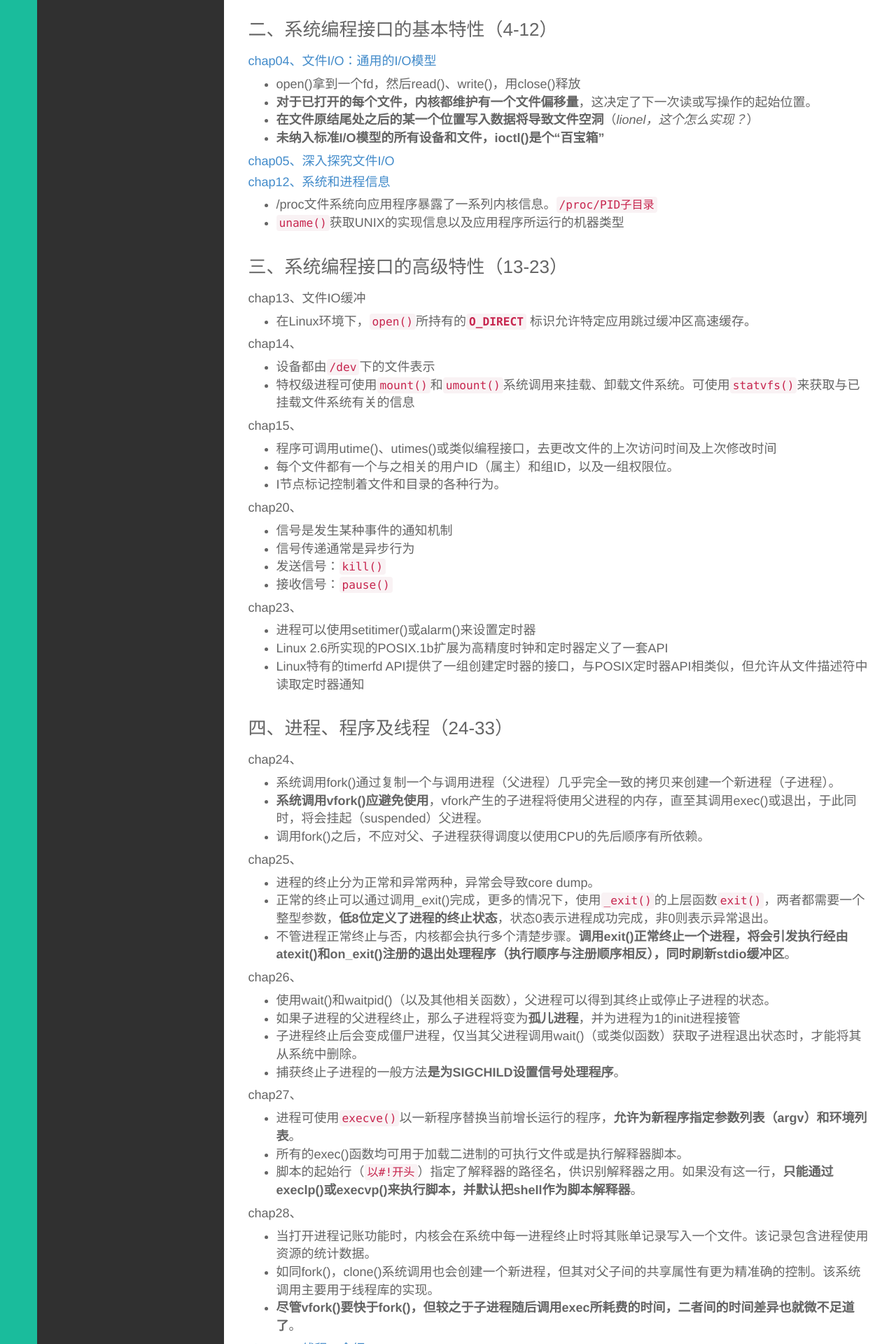
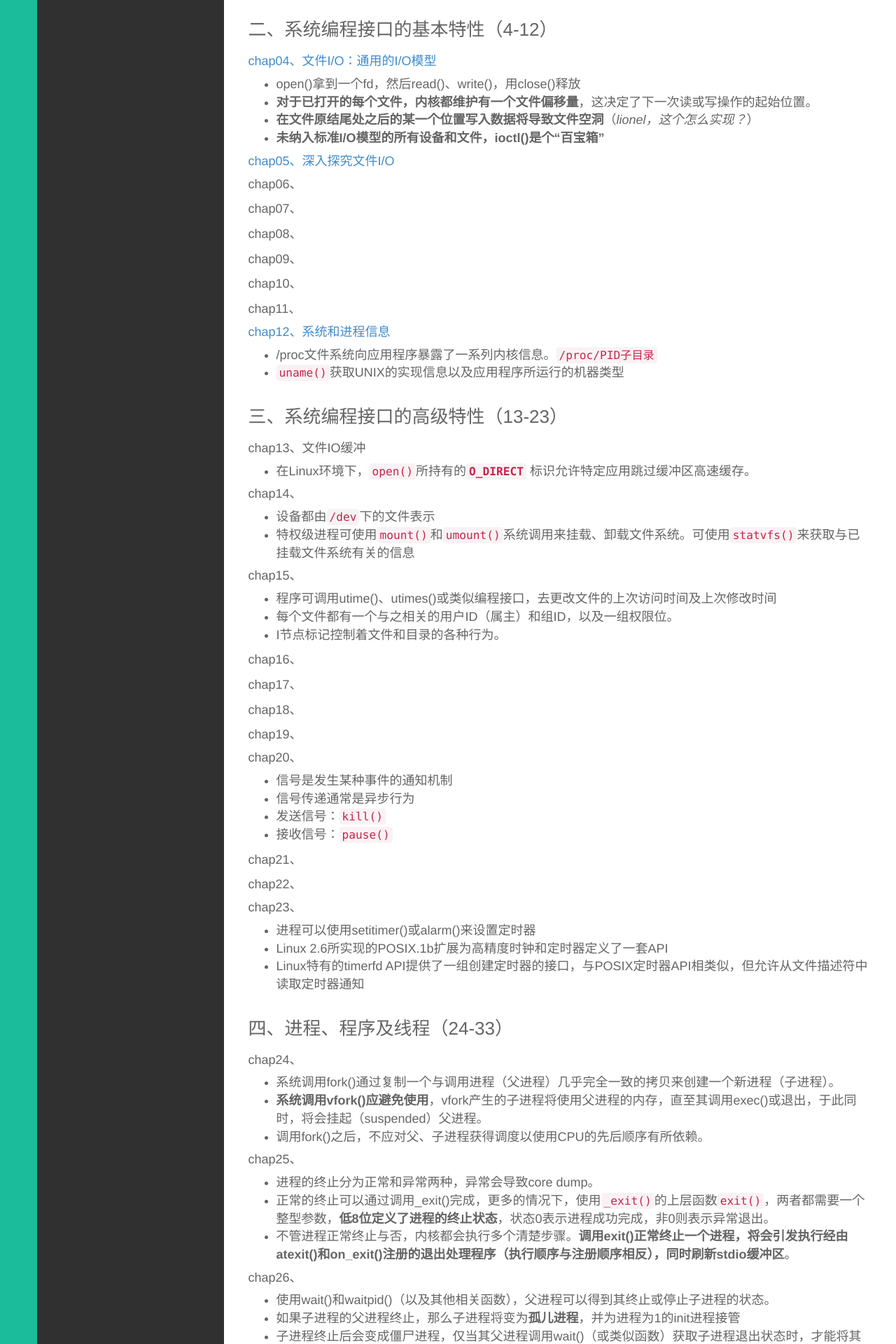
Before and after one commit to wolflion/blog, a Jekyll site: the page built from _posts/技术/2020-12-28-Unix-Programming-Manual.md, in a window 1280 px wide. Shown: the part 595-2515 px from the top of the page at 70% size. Built offline with Jekyll 4.4.1, drawn with Linux system fonts in a browser that asks for light colours; some of the changed text lies outside the part shown.

Commit message:
Update 2020-12-28-Unix-Programming-Manual.md

```diff
--- a/_posts/技术/2020-12-28-Unix-Programming-Manual.md
+++ b/_posts/技术/2020-12-28-Unix-Programming-Manual.md
@@ -36,6 +36,18 @@
 
 #### [chap05、深入探究文件I/O](https://gitee.com/fewolflion/BookNote/blob/master/01lioneloutput/21UnixPrograming/02Part2IO/chap05%E6%B7%B1%E5%85%A5%E6%8E%A2%E7%A9%B6%E6%96%87%E4%BB%B6IO.md)
 
+chap06、
+
+chap07、
+
+chap08、
+
+chap09、
+
+chap10、
+
+chap11、
+
 #### [chap12、系统和进程信息](https://gitee.com/fewolflion/BookNote/blob/master/01lioneloutput/21UnixPrograming/02Part2IO/chap12%E7%B3%BB%E7%BB%9F%E5%92%8C%E8%BF%9B%E7%A8%8B%E4%BF%A1%E6%81%AF.md)
 
 + /proc文件系统向应用程序暴露了一系列内核信息。`/proc/PID子目录`
@@ -58,12 +70,24 @@
 + 每个文件都有一个与之相关的用户ID（属主）和组ID，以及一组权限位。
 + I节点标记控制着文件和目录的各种行为。
 
+chap16、
+
+chap17、
+
+chap18、
+
+chap19、
+
 #### chap20、
 
 + 信号是发生某种事件的通知机制
 + 信号传递通常是异步行为
 + 发送信号：`kill()`
 + 接收信号：`pause()`
+
+chap21、
+
+chap22、
 
 #### chap23、
 
@@ -164,28 +232,24 @@
 
 #### chap64、
 
-
-
-### chap30、[线程：线程同步](https://www.cnblogs.com/fewolflion/p/14209297.html)
-
-+ 1、互斥量和条件变量`pthread_cond_t`
-
-### chap31、[线程：线程安全和每线程存储](https://www.cnblogs.com/fewolflion/p/14204253.html)
-
-+ 1、什么是**线程安全**【多个线程同时调用】，什么是**可重入函数**【无需使用互斥量即可实现线程安全】。
-+ 2、导致函数非线程安全的原因：**使用全局或静态变量**。
-+ 3、保障非线程安全函数的方式：（1）用互斥锁对函数的调用；（2）仅在函数中操作共享变量的代码前后加入互斥锁。
-+ 4、**线程特有数据**：使用相关API
-  + `int pthread_key_create(pthread_key_t *key, void(*destructor)(void*))`
-  + `int pthread_setspecific(pthread_key_t key, const void* value)`
-  + `int *pthread_getspecific(pthread_key_t key)`
-+ 5、**线程局部存储**：在全局变量声明时加入`__thread`关键字。
-
-### chap32、[线程：线程取消](https://www.cnblogs.com/fewolflion/p/14209205.html)
-
 ## 履历
 + 20201228-chap31第一遍阅读和整理。
 
 ## 参考
 
-+
++ ### chap30、[线程：线程同步](https://www.cnblogs.com/fewolflion/p/14209297.html)
+
+  + 1、互斥量和条件变量`pthread_cond_t`
+
+  ### chap31、[线程：线程安全和每线程存储](https://www.cnblogs.com/fewolflion/p/14204253.html)
+
+  + 1、什么是**线程安全**【多个线程同时调用】，什么是**可重入函数**【无需使用互斥量即可实现线程安全】。
+  + 2、导致函数非线程安全的原因：**使用全局或静态变量**。
+  + 3、保障非线程安全函数的方式：（1）用互斥锁对函数的调用；（2）仅在函数中操作共享变量的代码前后加入互斥锁。
+  + 4、**线程特有数据**：使用相关API
+    + `int pthread_key_create(pthread_key_t *key, void(*destructor)(void*))`
+    + `int pthread_setspecific(pthread_key_t key, const void* value)`
+    + `int *pthread_getspecific(pthread_key_t key)`
+  + 5、**线程局部存储**：在全局变量声明时加入`__thread`关键字。
+
+  ### chap32、[线程：线程取消](https://www.cnblogs.com/fewolflion/p/14209205.html)
```
Also changed, not shown: other parts of _posts/技术/2020-12-28-Unix-Programming-Manual.md (+44 -0 lines).
